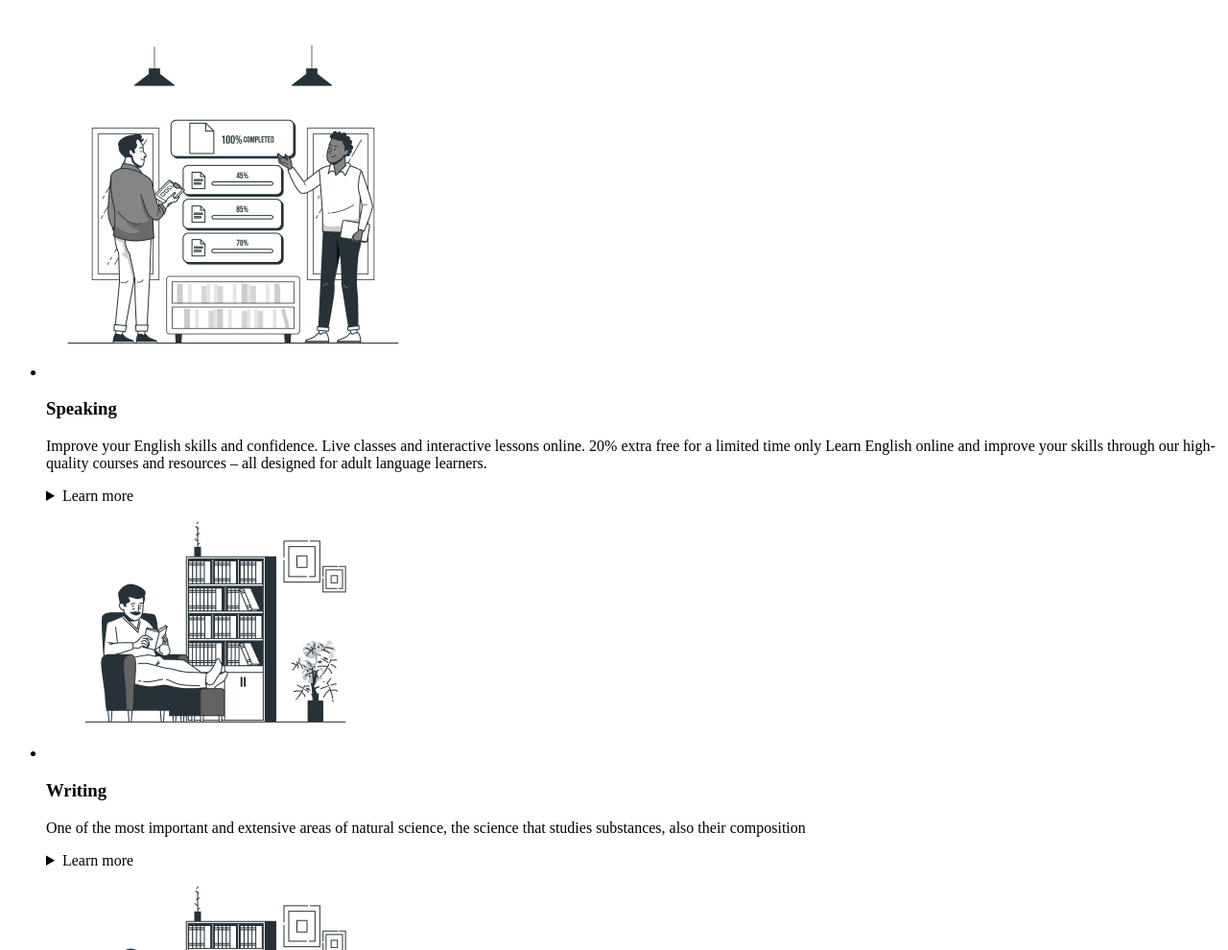
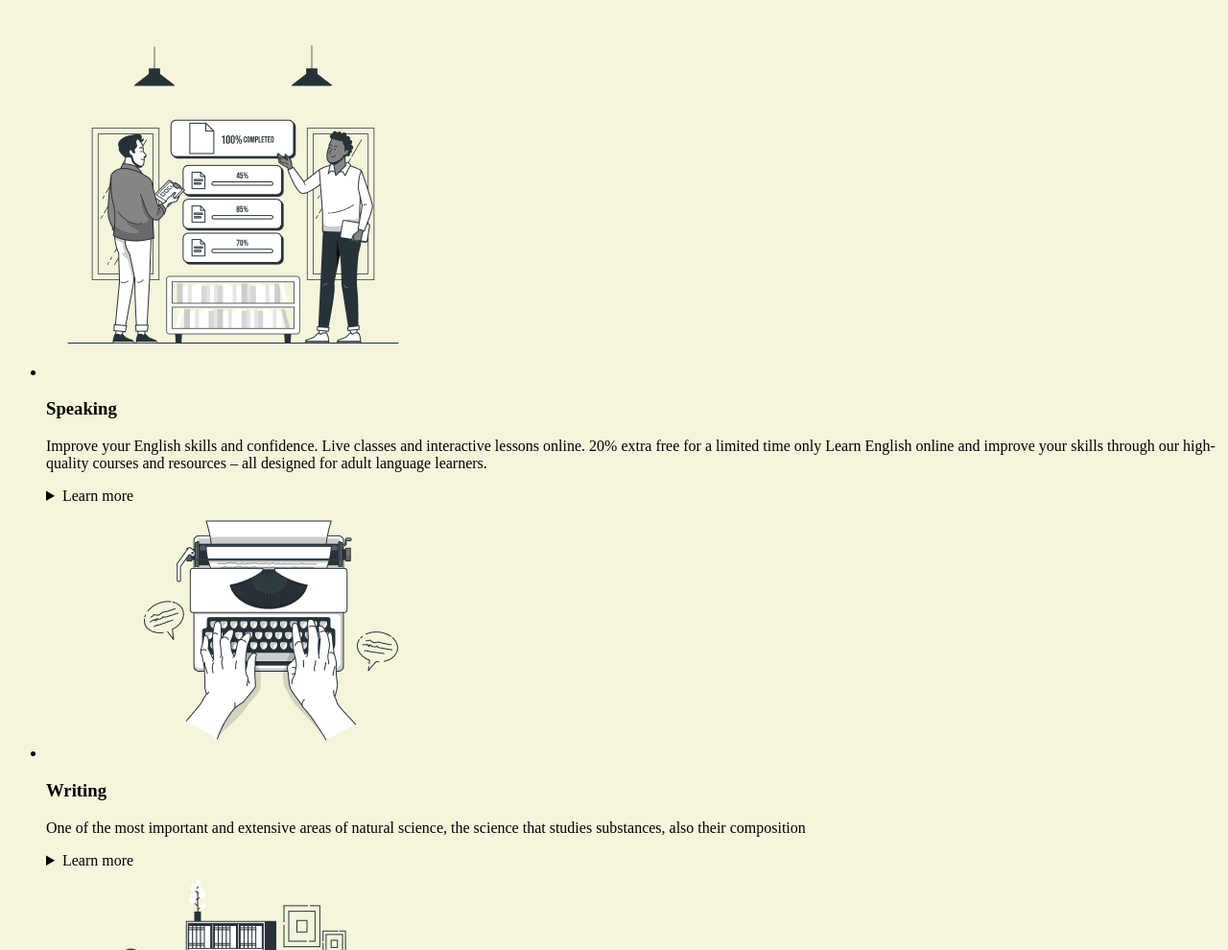
Before and after one commit to dmitrmedv/britlex, a plain HTML site: page index.html in a window 1280 px wide. Shown: the part 289-1279 px from the top of the page at 96% size. Drawn offline with Linux system fonts and the light colour scheme.

Commit message:
fix images

```diff
--- a/index.html
+++ b/index.html
@@ -6,6 +6,7 @@
     <meta http-equiv="X-UA-Compatible" content="IE=edge">
     <meta name="viewport" content="width=device-width, initial-scale=1.0">
     <title>Document</title>
+    <link rel="stylesheet" href="./styles/styles.css">
 </head>
 
 <body>
@@ -49,7 +50,7 @@
                     </details>
                 </li>
                 <li>
-                    <img src="./images/House-bookshelves-bro-1.png" alt="House bookshelves" width="390" height="264">
+                    <img src="./images/Typewriter-bro-1.png" alt="Typewriter" width="390" height="264">
                     <h3>Writing</h3>
                     <p>One of the most important and extensive
                         areas of natural science, the science that
--- /dev/null
+++ b/styles/styles.css
@@ -0,0 +1,3 @@
+body {
+    background-color: beige;
+}
```
Also changed, not shown: images/Business-competition-bro-1.png.
